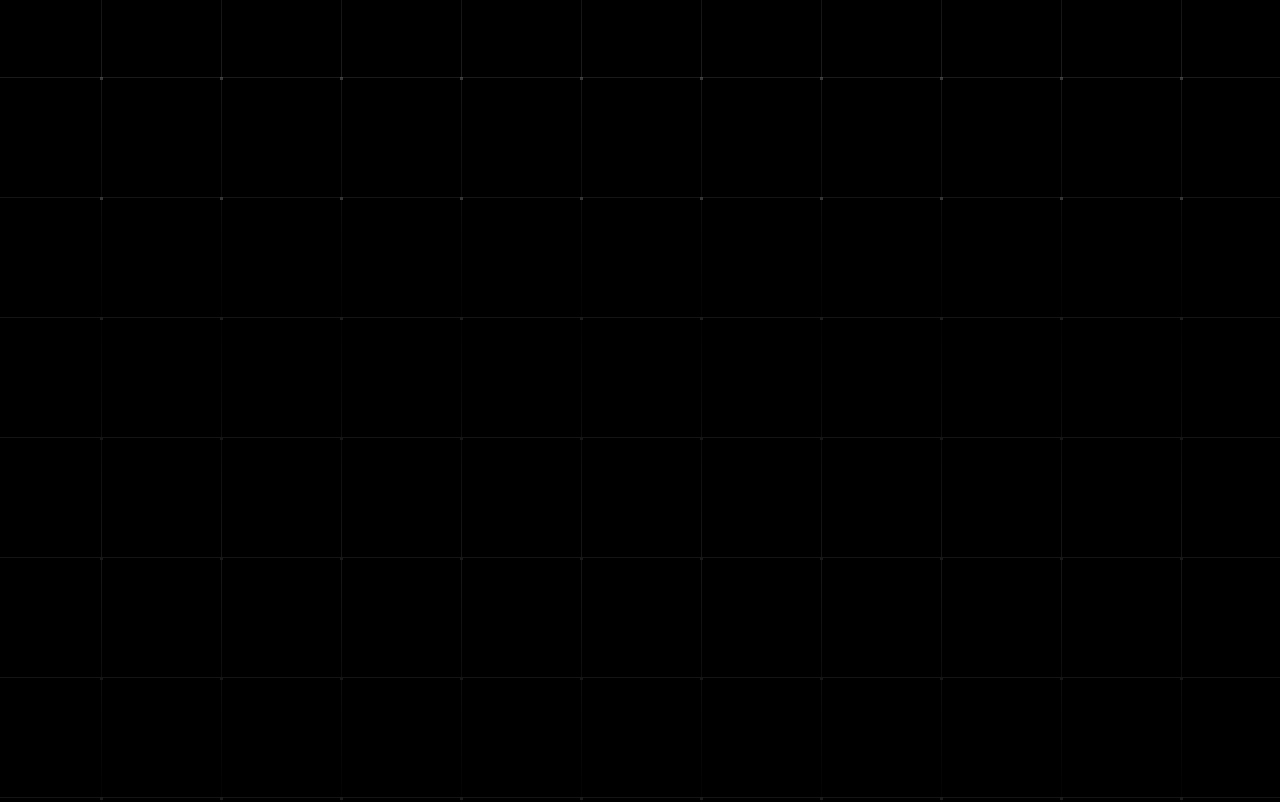
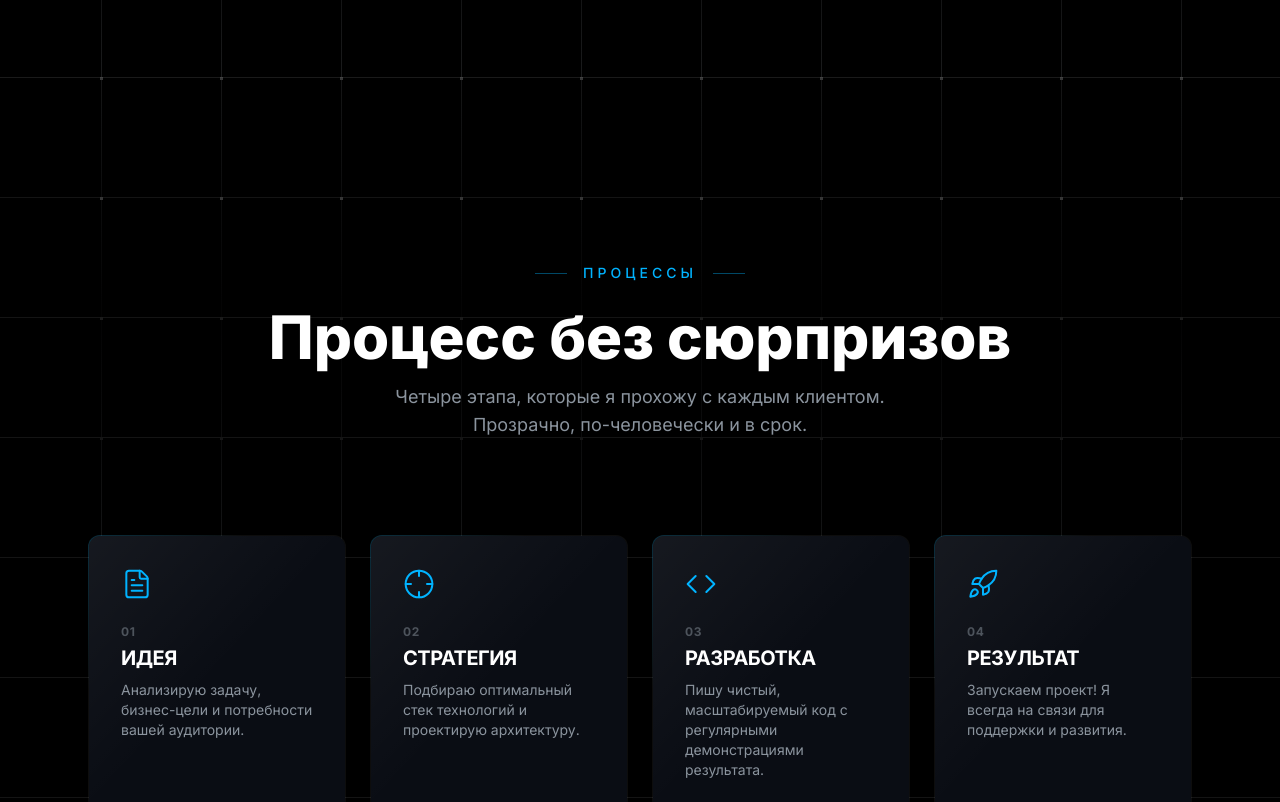
Before and after one commit to danriweb/danri-web, a Next.js app: page / in a window 1280 px wide. Shown: the part 960-1762 px from the top of the page. Built offline with nearby package versions, Linux system fonts and the light colour scheme; a web font is replaced by a local one.

Commit message:
feat(app): add Processes section

```diff
--- a/src/app/page.tsx
+++ b/src/app/page.tsx
@@ -1,6 +1,7 @@
 import { Metadata } from "next";
 
 import { Hero } from "@widgets/hero";
+import { Processes } from "@widgets/processes";
 
 export const metadata: Metadata = {
   title: "DanriWeb | Frontend разработчик",
@@ -10,8 +11,9 @@ export const metadata: Metadata = {
 
 export default function Home() {
   return (
-    <div className="flex flex-col">
+    <div className="flex flex-col gap-15">
       <Hero />
+      <Processes />
     </div>
   );
 }
--- /dev/null
+++ b/src/shared/ui/constructors/SectionTitle.tsx
@@ -0,0 +1,24 @@
+import { ReactNode } from "react";
+
+import { SectionHeader, SectionTag } from "@custom-ui";
+import { cn } from "@styles";
+
+interface SectionTitleProps {
+  tag: ReactNode;
+  title: ReactNode;
+  description?: ReactNode;
+  className?: string;
+}
+
+/**
+ * Составной компонент заголовка секции.
+ * Соединяет SectionTag и SectionHeader.
+ */
+export const SectionTitle = ({ tag, title, description, className }: SectionTitleProps) => {
+  return (
+    <div className={cn("flex flex-col items-center gap-6", className)}>
+      <SectionTag>{tag}</SectionTag>
+      <SectionHeader title={title} description={description} />
+    </div>
+  );
+};
--- a/src/shared/ui/constructors/index.ts
+++ b/src/shared/ui/constructors/index.ts
@@ -1 +1,2 @@
 export * from "./StandardSheet";
+export * from "./SectionTitle";
--- /dev/null
+++ b/src/shared/ui/custom/ProcessCard.tsx
@@ -0,0 +1,67 @@
+import { m } from "framer-motion";
+import { LucideIcon } from "lucide-react";
+
+import { cn } from "@styles";
+
+interface ProcessCardProps {
+  id: string;
+  title: string;
+  description: string;
+  icon: LucideIcon;
+  index: number;
+  className?: string;
+}
+
+/**
+ * Карточка этапа процесса.
+ */
+export const ProcessCard = ({ id, title, description, icon: Icon, index, className }: ProcessCardProps) => {
+  return (
+    <m.div
+      initial={{ opacity: 0, y: 20 }}
+      whileInView={{ opacity: 1, y: 0 }}
+      viewport={{ once: true }}
+      transition={{ duration: 0.5, delay: index * 0.1 }}
+      className={cn("group relative p-px overflow-hidden rounded-[12px] bg-white/5", className)}
+    >
+      {/* Анимированный градиент бордера */}
+      <m.div
+        animate={{ rotate: 360 }}
+        transition={{ duration: 8, repeat: Infinity, ease: "linear" }}
+        style={{
+          background: "conic-gradient(from 0deg, transparent 0%, var(--primary) 15%, transparent 30%)",
+        }}
+        className="absolute top-1/2 left-1/2 -translate-x-1/2 -translate-y-1/2 aspect-square w-[200%] opacity-20 transition-opacity duration-500 group-hover:opacity-100"
+      />
+
+      <div
+        className={cn(
+          "relative z-10 flex h-full w-full cursor-pointer select-none flex-col gap-6 rounded-[11px] bg-card p-8 transition-all duration-500",
+        )}
+      >
+        {/* Градиенты фона */}
+        <div className="absolute inset-0 rounded-[11px] bg-linear-to-br from-white/5 via-transparent to-transparent opacity-100 transition-opacity duration-500 group-hover:opacity-0" />
+        <div className="from-primary/15 absolute inset-0 rounded-[11px] bg-linear-to-br via-transparent to-transparent opacity-0 transition-opacity duration-500 group-hover:opacity-100" />
+
+        {/* Контент */}
+        <div className="relative z-10 flex flex-col gap-6">
+          <div className="text-primary transition-transform duration-500 group-hover:scale-110">
+            <Icon size={32} strokeWidth={1.5} />
+          </div>
+
+          <div className="flex flex-col gap-2">
+            <div className="flex flex-col gap-1">
+              <span className="text-muted-foreground text-xs font-bold tracking-wider uppercase opacity-50">{id}</span>
+              <h3 className="text-xl font-bold tracking-tight text-white uppercase">{title}</h3>
+            </div>
+
+            <p className="text-muted-foreground text-sm">{description}</p>
+          </div>
+        </div>
+
+        {/* Свечение при наведении */}
+        <div className="bg-primary/10 absolute -right-20 -bottom-20 size-40 rounded-full opacity-0 blur-[60px] transition-opacity duration-500 group-hover:opacity-100" />
+      </div>
+    </m.div>
+  );
+};
--- /dev/null
+++ b/src/shared/ui/custom/SectionHeader.tsx
@@ -0,0 +1,21 @@
+import { ReactNode } from "react";
+
+import { cn } from "@styles";
+
+interface SectionHeaderProps {
+  title: ReactNode;
+  description?: ReactNode;
+  className?: string;
+}
+
+/**
+ * Заголовок секции с заголовком и подзаголовком (описанием).
+ */
+export const SectionHeader = ({ title, description, className }: SectionHeaderProps) => {
+  return (
+    <div className={cn("flex flex-col items-center gap-4 text-center", className)}>
+      <h2 className="text-4xl font-extrabold text-white sm:text-5xl md:text-6xl">{title}</h2>
+      {description && <div className="text-muted-foreground max-w-2xl text-base md:text-lg">{description}</div>}
+    </div>
+  );
+};
--- /dev/null
+++ b/src/shared/ui/custom/SectionTag.tsx
@@ -0,0 +1,22 @@
+import { ReactNode } from "react";
+
+import { cn } from "@styles";
+
+interface SectionTagProps {
+  children: ReactNode;
+  className?: string;
+  showLines?: boolean;
+}
+
+/**
+ * Тег секции с горизонтальными линиями по бокам.
+ */
+export const SectionTag = ({ children, className, showLines = true }: SectionTagProps) => {
+  return (
+    <div className={cn("text-primary flex items-center gap-4", className)}>
+      {showLines && <div className="bg-primary/40 h-px w-8" />}
+      <span className="text-sm font-medium tracking-[4px] whitespace-nowrap uppercase">{children}</span>
+      {showLines && <div className="bg-primary/40 h-px w-8" />}
+    </div>
+  );
+};
--- a/src/shared/ui/custom/index.ts
+++ b/src/shared/ui/custom/index.ts
@@ -3,3 +3,6 @@ export * from "./HeroGlow";
 export * from "./HorizontalLine";
 export * from "./LineAndDots";
 export * from "./Metric";
+export * from "./ProcessCard";
+export * from "./SectionHeader";
+export * from "./SectionTag";
--- /dev/null
+++ b/src/widgets/processes/index.ts
@@ -0,0 +1 @@
+export { Processes } from "./ui/Processes";
--- /dev/null
+++ b/src/widgets/processes/model/processes.ts
@@ -0,0 +1,35 @@
+import { Code, Crosshair, FileText, LucideIcon, Rocket } from "lucide-react";
+
+export interface Process {
+  id: string;
+  title: string;
+  description: string;
+  icon: LucideIcon;
+}
+
+export const processes: Process[] = [
+  {
+    id: "01",
+    title: "Идея",
+    description: "Анализирую задачу, бизнес-цели и потребности вашей аудитории.",
+    icon: FileText,
+  },
+  {
+    id: "02",
+    title: "Стратегия",
+    description: "Подбираю оптимальный стек технологий и проектирую архитектуру.",
+    icon: Crosshair,
+  },
+  {
+    id: "03",
+    title: "Разработка",
+    description: "Пишу чистый, масштабируемый код с регулярными демонстрациями результата.",
+    icon: Code,
+  },
+  {
+    id: "04",
+    title: "Результат",
+    description: "Запускаем проект! Я всегда на связи для поддержки и развития.",
+    icon: Rocket,
+  },
+];
--- /dev/null
+++ b/src/widgets/processes/ui/Processes.tsx
@@ -0,0 +1,47 @@
+"use client";
+
+import { m } from "framer-motion";
+
+import { SectionTitle } from "@constructors";
+import { ProcessCard } from "@custom-ui";
+
+import { processes } from "../model/processes";
+
+export const Processes = () => {
+  return (
+    <section id="processes" className="flex flex-col items-center gap-16 md:gap-24 md:py-32">
+      <m.div
+        initial={{ opacity: 0, y: 20 }}
+        whileInView={{ opacity: 1, y: 0 }}
+        viewport={{ once: true }}
+        transition={{ duration: 0.5 }}
+        className="flex flex-col items-center gap-6"
+      >
+        <SectionTitle
+          tag="Процессы"
+          title="Процесс без сюрпризов"
+          description={
+            <>
+              Четыре этапа, которые я прохожу с каждым клиентом.
+              <br className="hidden md:block" />
+              Прозрачно, по-человечески и в срок.
+            </>
+          }
+        />
+      </m.div>
+      {/* Список карточек */}
+      <div className="grid w-full grid-cols-1 gap-6 sm:grid-cols-2 lg:grid-cols-4">
+        {processes.map((process, index) => (
+          <ProcessCard
+            key={process.id}
+            id={process.id}
+            title={process.title}
+            description={process.description}
+            icon={process.icon}
+            index={index}
+          />
+        ))}
+      </div>
+    </section>
+  );
+};
```
